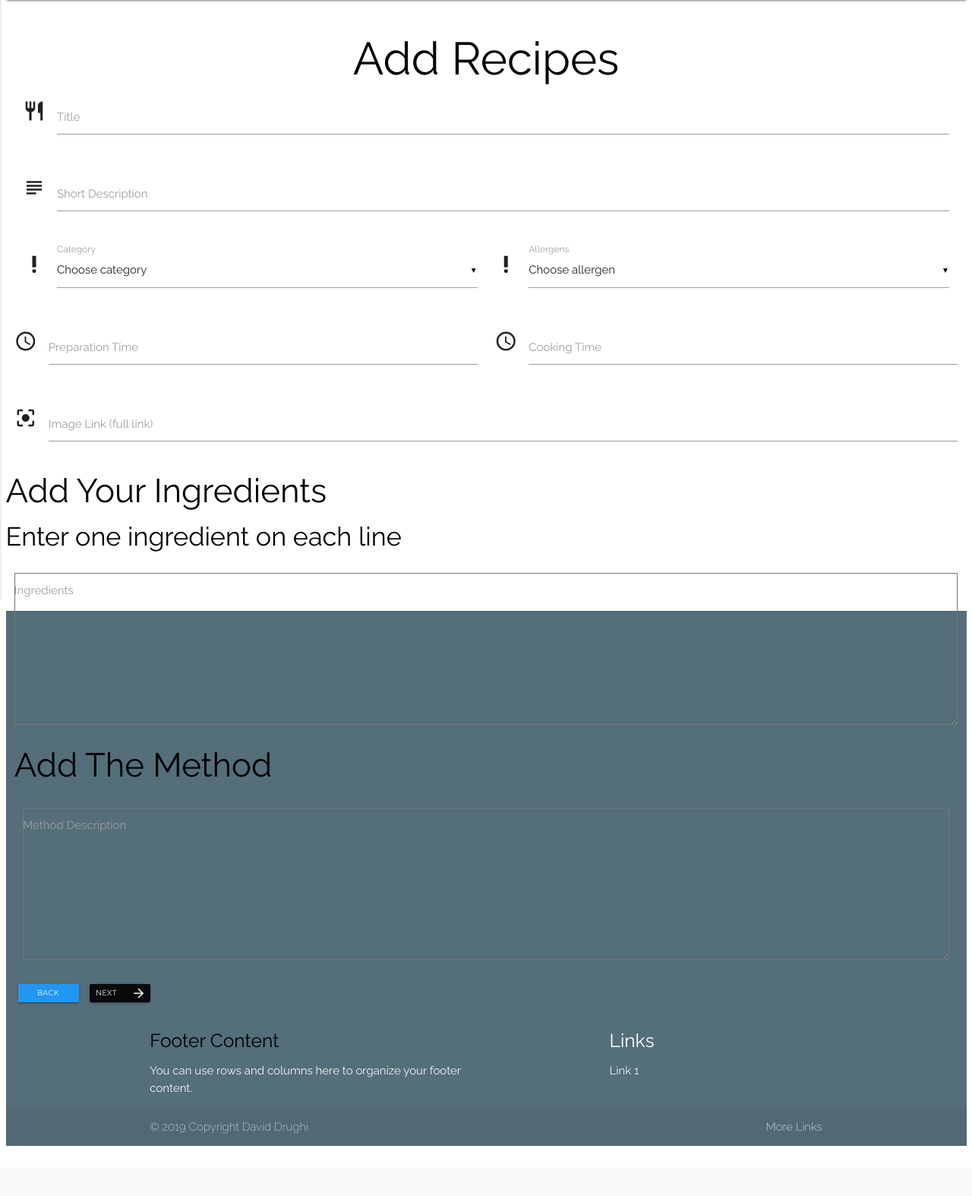
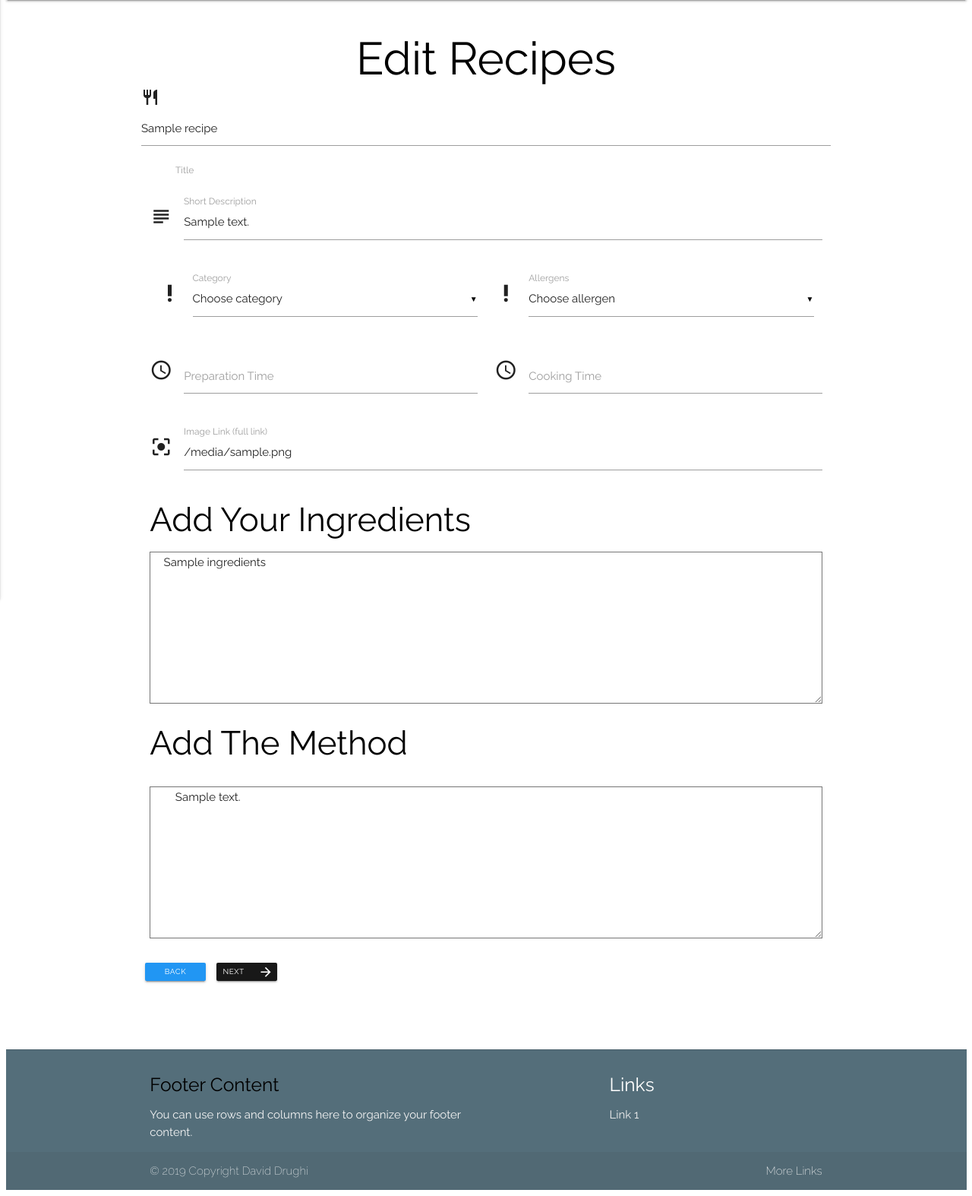
Before and after one commit to DavidColds/food_app, a Flask app: template templates/editrecipe.html in a window 1280 px wide. Shown: the part 72-1646 px from the top of the page at 76% size. Before the commit the page ends 1580 px from the top, so only its background shows below. Run offline with Flask 2, Linux system fonts and the light colour scheme; the template is opened without the code that fills it: most values are stand-ins (such as "Sample title", 1, 10 or a date in 2020); some libraries are stand-ins or nearby versions.

Commit message:
Made changes in Edit recipe section so the user can se what to change

```diff
--- a/templates/addrecipe.html
+++ b/templates/addrecipe.html
@@ -49,6 +49,7 @@
         <label>Allergens</label>
       </div>
   </div>
+
   <!--Preparation Time-->
   <div class="row" id="matfix">
     <div class="input-field col s12 m6">
--- a/templates/editrecipe.html
+++ b/templates/editrecipe.html
@@ -1,28 +1,28 @@
 {% extends 'base.html' %}
-{% block page_title %}Add Recipe{% endblock %}
+{% block page_title %}Edit Recipes{% endblock %}
 
-{% block page_heading %}Add Recipes{% endblock %}
+{% block page_heading %}Edit Recipes{% endblock %}
 
-<h3>Add Your Recipe</h3>
+<h3>Edit Your Recipe</h3>
 {% block content %}
+<div class="container">
   <div class="row">
     <form action="{{ url_for('insert_recipe') }}" method="POST" class="col s12">
       <!--Recipe Title-->
       <div class="row">
-      <div class="input-field col s12">
         <i class="material-icons prefix">restaurant</i>
-        <input id="recipe_name" name="recipe_name" type="text" class="validate">
+        <input id="recipe_name" name="recipe_name" value="{{ recipe.recipe_name }}" type="text" class="validate">
         <label for="icon_prefix">Title</label>
-      </div>
       </div>
       <!--Brief Description-->
       <div class="row">
         <div class="input-field col s12">
           <i class="material-icons prefix">subject</i>
-        <input id="brief_description" name="brief_description" type="tel" class="validate">
+          <input id="brief_description" name="brief_description" value="{{ recipe.brief_description }}" type="tel" class="validate">
           <label for="icon_telephone">Short Description</label>
         </div>
       </div>
+
       <!--Catergories-->
       <div class="input-field col s12 m6">
         <i class="material-icons prefix">priority_high</i>
@@ -48,6 +48,8 @@
         <label>Allergens</label>
       </div>
   </div>
+
+
   <!--Preparation Time-->
   <div class="row" id="matfix">
     <div class="input-field col s12 m6">
@@ -63,29 +65,30 @@
     </div>
   </div>
 
+
   <!--image-->
   <div class="row">
     <div class="input-field col s12">
       <i class="material-icons prefix">center_focus_strong</i>
-    <input id="image_file" name="image_file" type="text" class="validate">
+      <input id="image_file" name="image_file" value="{{ recipe.image_file }}" type="text" class="validate">
       <label for="icon_prefix">Image Link (full link)</label>
     </div>
   </div>
   <h3>Add Your Ingredients</h3>
-<h4>Enter one ingredient on each line</h4>
 
   <!--Ingredient Title-->
-<div class="row">
   <div class="input-field col s12">
-    <textarea id="ingredients" name="ingredients" class="ingredients" cols="20"></textarea>
-    <label for="textarea1">Ingredients</label>
+    <textarea id="ingredients" name="ingredients" class="ingredients" cols="20">
+    {{ recipe.ingredients }}
+  </textarea>
 
     <!--Method-->
     <h3>Add The Method</h3>
     <div class="row">
       <div class="input-field col s12">
-        <textarea id="method_description" name="method_description" class="method_description" cols="20"></textarea>
-        <label for="textarea1">Method Description</label>
+        <textarea id="method_description" name="method_description" class="method_description" cols="20">
+        {{ recipe.method_description }}
+      </textarea>
       </div>
     </div>
     <div class="row">
@@ -94,5 +97,6 @@
         <i class="material-icons right">arrow_forward</i>
       </button>
     </div>
-
+  </div>
+</div>
 {% endblock %}
```
Also changed, not shown: 1 other file. Lines whose indentation alone changed are shown as unchanged.
